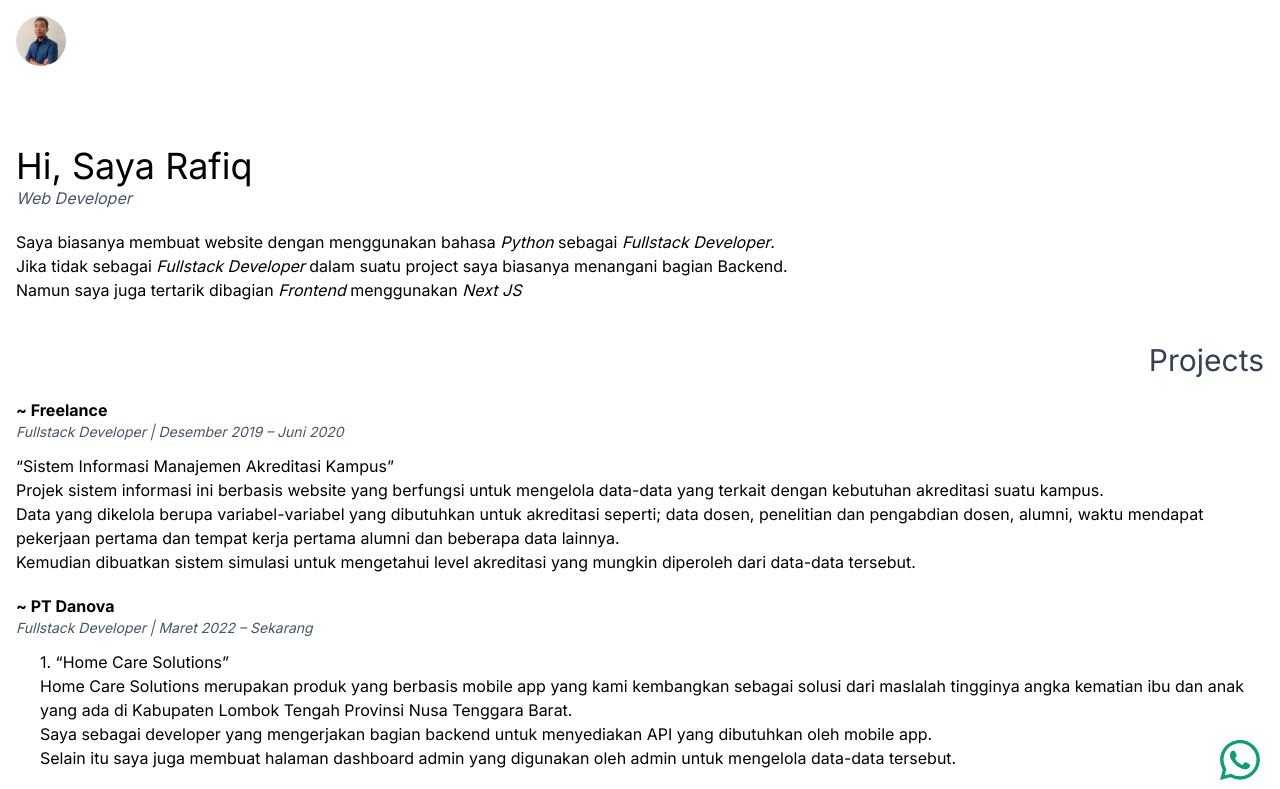
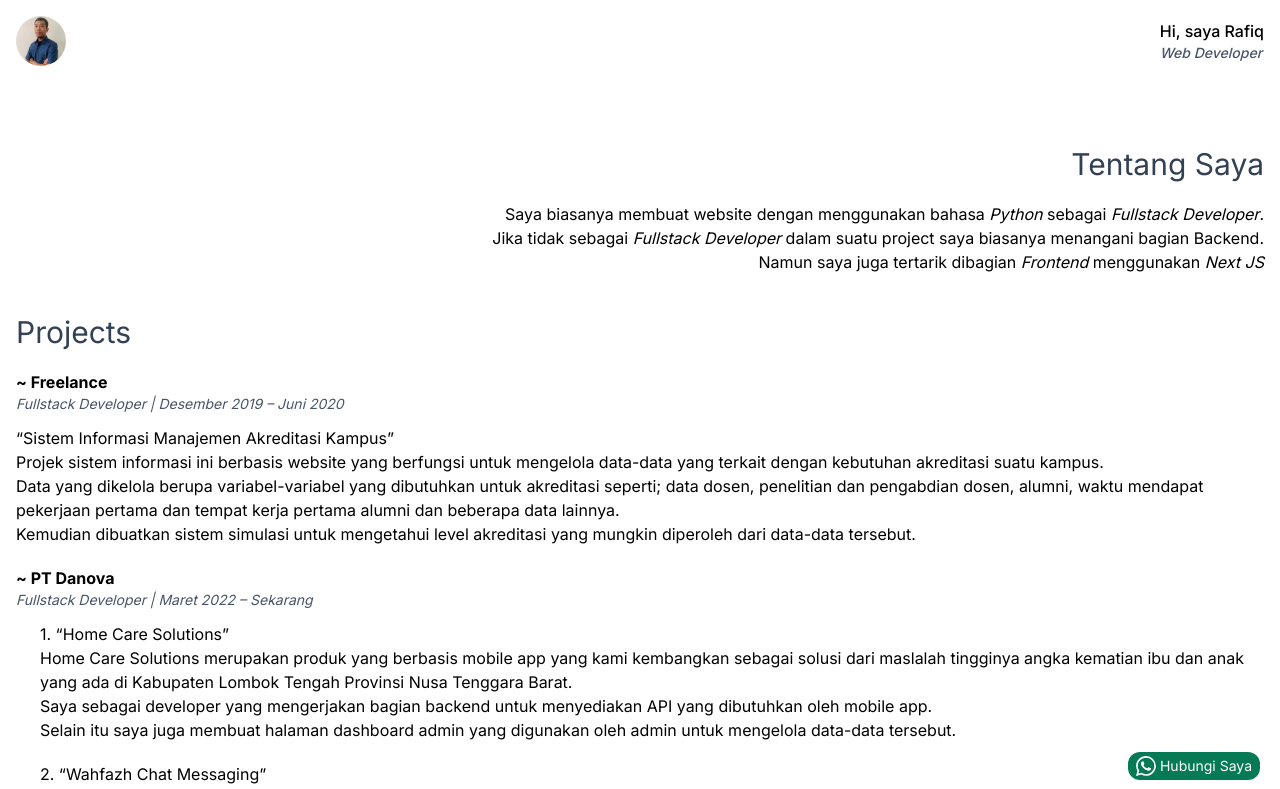
Before and after one commit to muhkhr-tech/portfolio, a Next.js app: page / in a window 1280 px wide. Shown: the top 789 px of the page. Built offline with nearby package versions, Linux system fonts and the light colour scheme.

Commit message:
update layout section

```diff
--- a/components/button/whatsapp.tsx
+++ b/components/button/whatsapp.tsx
@@ -1,17 +1,17 @@
 export default function WhatsappButton() {
     return (
-        <a href="https://api.whatsapp.com/send?phone=6287798705864" target="_blank" className="text-green-500 fixed bottom-5 right-5">
+        <a href="https://api.whatsapp.com/send?phone=6287798705864" target="_blank" className="flex text-white rounded-xl text-sm px-2 py-2 sm:py-1 items-center bg-green-600 fixed bottom-5 right-5 hover:bg-green-400">
             <svg
                 xmlns="http://www.w3.org/2000/svg"
-                width={40}
-                height={40}
+                width={20}
+                height={20}
                 fill="currentColor"
-                className="bi bi-whatsapp"
+                className="bi bi-whatsapp me-0 sm:me-1"
                 viewBox="0 0 16 16"
             >
                 <path d="M13.601 2.326A7.85 7.85 0 0 0 7.994 0C3.627 0 .068 3.558.064 7.926c0 1.399.366 2.76 1.057 3.965L0 16l4.204-1.102a7.9 7.9 0 0 0 3.79.965h.004c4.368 0 7.926-3.558 7.93-7.93A7.9 7.9 0 0 0 13.6 2.326zM7.994 14.521a6.6 6.6 0 0 1-3.356-.92l-.24-.144-2.494.654.666-2.433-.156-.251a6.56 6.56 0 0 1-1.007-3.505c0-3.626 2.957-6.584 6.591-6.584a6.56 6.56 0 0 1 4.66 1.931 6.56 6.56 0 0 1 1.928 4.66c-.004 3.639-2.961 6.592-6.592 6.592m3.615-4.934c-.197-.099-1.17-.578-1.353-.646-.182-.065-.315-.099-.445.099-.133.197-.513.646-.627.775-.114.133-.232.148-.43.05-.197-.1-.836-.308-1.592-.985-.59-.525-.985-1.175-1.103-1.372-.114-.198-.011-.304.088-.403.087-.088.197-.232.296-.346.1-.114.133-.198.198-.33.065-.134.034-.248-.015-.347-.05-.099-.445-1.076-.612-1.47-.16-.389-.323-.335-.445-.34-.114-.007-.247-.007-.38-.007a.73.73 0 0 0-.529.247c-.182.198-.691.677-.691 1.654s.71 1.916.81 2.049c.098.133 1.394 2.132 3.383 2.992.47.205.84.326 1.129.418.475.152.904.129 1.246.08.38-.058 1.171-.48 1.338-.943.164-.464.164-.86.114-.943-.049-.084-.182-.133-.38-.232" />
             </svg>
-
+            <span className="hidden sm:block">Hubungi Saya</span>
         </a>
     )
 }
--- a/components/navbar.tsx
+++ b/components/navbar.tsx
@@ -14,12 +14,13 @@ export default function NavbarSection() {
         <div className="hidden w-full md:block md:w-auto" id="navbar-default">
           <ul className="font-medium flex flex-col p-4 md:p-0 mt-4 border border-gray-100 rounded-lg bg-gray-50 md:flex-row md:space-x-8 rtl:space-x-reverse md:mt-0 md:border-0 md:bg-white dark:bg-gray-800 md:dark:bg-gray-900 dark:border-gray-700">
             <li>
-              <a
+              {/* <a
                 href="#"
                 className="block py-2 px-3 text-white bg-blue-700 rounded md:bg-transparent md:text-blue-700 md:p-0 dark:text-white md:dark:text-blue-500"
-              >
-                {/* Projects */}
-              </a>
+              > */}
+                Hi, saya Rafiq
+                <p className="text-sm text-slate-600"><i>Web Developer</i></p>
+              {/* </a> */}
             </li>
           </ul>
         </div>
--- a/components/projects.tsx
+++ b/components/projects.tsx
@@ -1,7 +1,7 @@
 export default function ProjectsSection() {
   return (
     <div className="mb-10">
-      <h2 className="text-3xl text-slate-700 flex justify-end mb-5">Projects</h2>
+      <h2 className="text-3xl text-slate-700 mb-5">Projects</h2>
       <div className="mb-5">
         <p><strong>~ Freelance</strong></p>
         <p className="text-sm text-slate-600 mb-3"><i>Fullstack Developer | Desember 2019 – Juni 2020</i></p>
--- a/components/welcome.tsx
+++ b/components/welcome.tsx
@@ -1,8 +1,7 @@
 export default function WelcomeSection() {
   return (
-    <div className="mb-10">
-      <p className="text-4xl">Hi, Saya Rafiq</p>
-      <p className="text-slate-600 mb-5"><i>Web Developer</i></p>
+    <div className="mb-10 text-right">
+      <h2 className="text-3xl text-slate-700 mb-5">Tentang Saya</h2>
       <p>Saya biasanya membuat website dengan menggunakan bahasa <i>Python</i> sebagai <i>Fullstack Developer</i>.</p>
       <p>Jika tidak sebagai <i>Fullstack Developer</i> dalam suatu project saya biasanya menangani bagian Backend.</p>
       <p>Namun saya juga tertarik dibagian <i>Frontend</i> menggunakan <i>Next JS</i></p>
```
